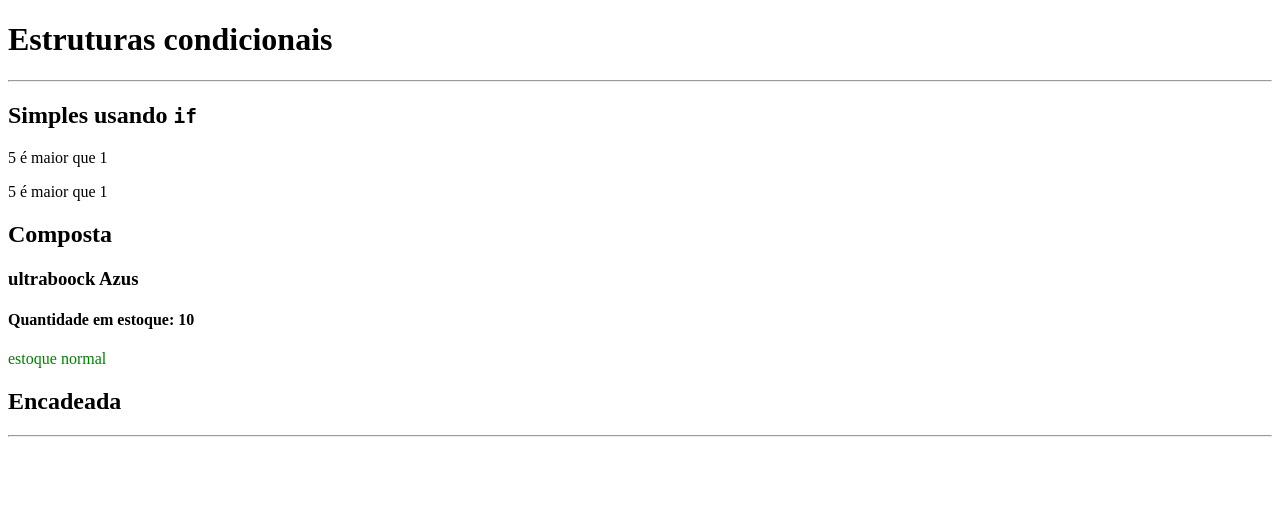
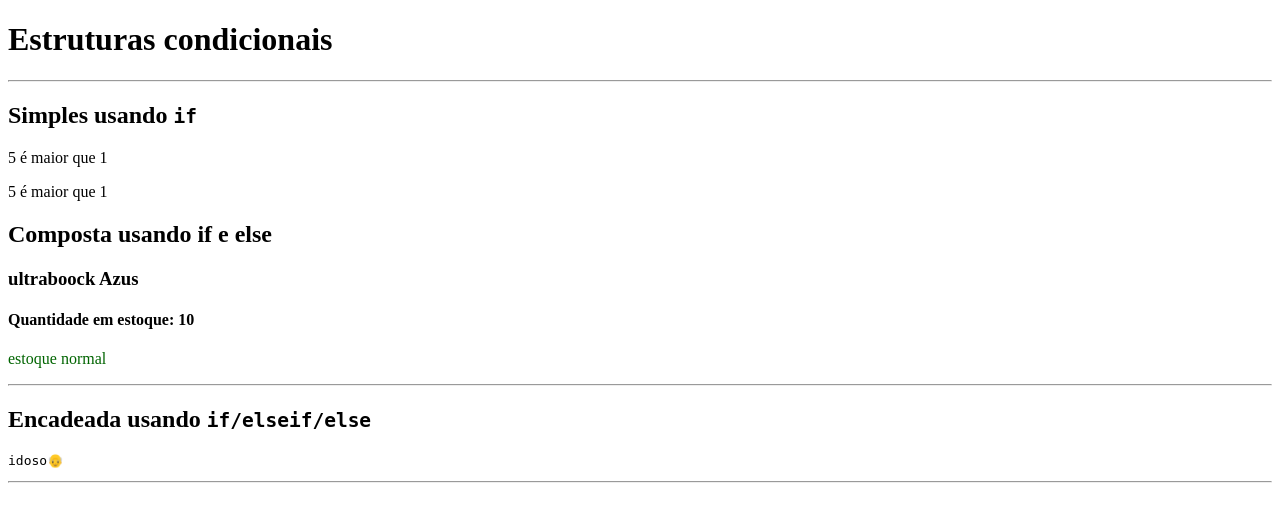
Before and after one commit to Moreira-Marcio/aulas-php, a PHP site: page /05-condicionais.php in a window 1280 px wide. Shown: the top 522 px of the page. Run offline with PHP 8.4, Linux system fonts and the light colour scheme.

Commit message:
adiciona encadeada com if/elseif/else

```diff
--- a/05-condicionais.php
+++ b/05-condicionais.php
@@ -13,7 +13,7 @@
         background-color: yellow;
     }
     .normal{
-        color: green;
+        color: darkgreen;
     }
 </style>
 
@@ -37,7 +37,7 @@ if($numero > 1) echo "<p>$numero é maior que 1</p>";
 ?>
 
 
-    <h2>Composta</h2>
+    <h2>Composta usando if e else</h2>
  <?php
  $produto = "ultraboock Azus";
  $qtEstoque = 10;//o que temos
@@ -59,7 +59,28 @@ if ($qtEstoque < $qtCritica) {
 
  ?>
 
-    <h2>Encadeada</h2>
+    <hr>
+
+    <h2>Encadeada usando <code> if/elseif/else</h2>
+<!--verificar a uidade de uma pessoa e determinar se ela é criança, adolescente, adulta e idosa -->
+
+<?php
+$idade = 70;
+if ($idade <= 12) {
+    echo "<P>criança👹</p>";
+}
+elseif ($idade <= 17){
+    echo "<p>adolescente😠</p>";
+}
+elseif ($idade <= 59){
+    echo "<p>adulto🥸</p>";
+}
+else{
+    echo "<p>idoso👴</p>";
+}
+?>
+
+
     <hr>
 
 
```
